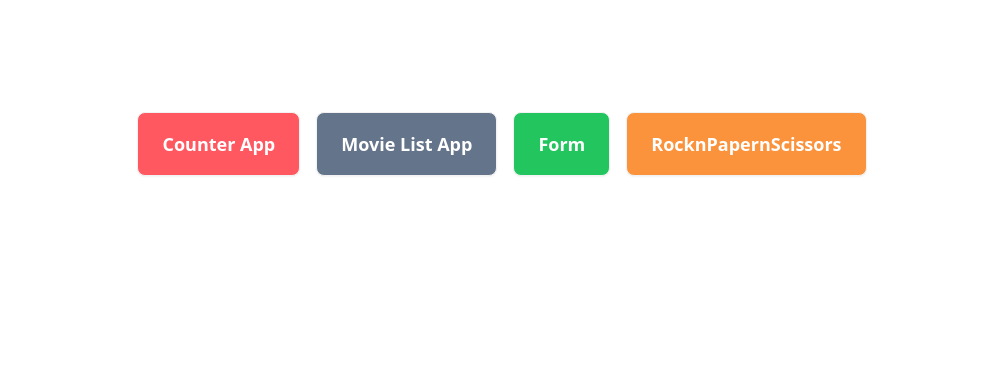
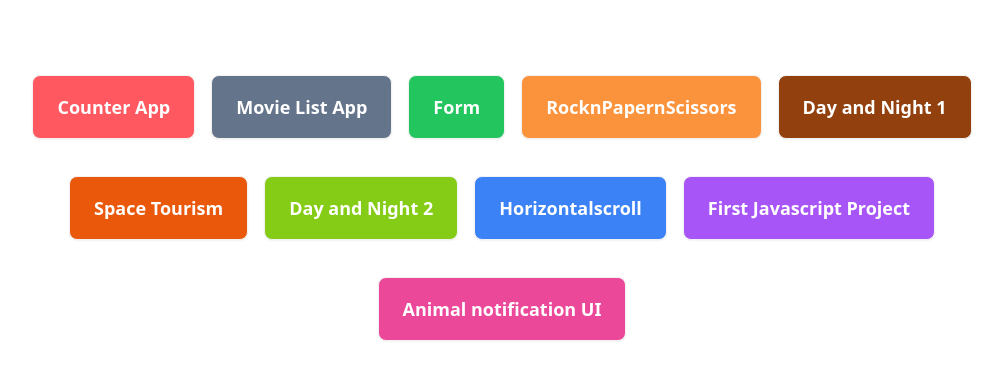
Before and after one commit to oneilh/Cybite-FrontEnd-Aug-2024-Cohort--Mini_Projects-, a React (Vite) app: page / in a window 1280 px wide. Shown: the top 380 px of the page, without its empty margins (138-1141 px from the left). Built offline with nearby package versions, Linux system fonts and the light colour scheme.

Commit message:
added links to more projects

```diff
--- a/src/App/Home.jsx
+++ b/src/App/Home.jsx
@@ -1,8 +1,11 @@
 import { Link } from "react-router-dom";
+`
+  a
 
+`;
 const Home = () => {
   return (
-    <div className="flex flex-wrap w-[80%] gap-4 h-72 mx-auto items-center justify-center">
+    <div className="flex flex-wrap w-[80%] gap-4 h-72 mx-auto mt-16 items-center justify-center">
       <Link to="counter">
         <button className="btn btn-md lg:btn-lg bg-error text-white px-4 text-center">
           Counter App
@@ -24,6 +27,36 @@ const Home = () => {
           RocknPapernScissors
         </button>
       </a>
+      <a href="https://day-and-night-brown.vercel.app/">
+        <button className="btn btn-md lg:btn-lg bg-amber-800 text-white px-4 text-center">
+          Day and Night 1
+        </button>
+      </a>
+      <a href="https://spacetourism-seven.vercel.app/">
+        <button className="btn btn-md lg:btn-lg bg-orange-600 text-white px-4 text-center">
+          Space Tourism
+        </button>
+      </a>
+      <a href="https://feb-cohort-2025-mini-project.vercel.app/">
+        <button className="btn btn-md lg:btn-lg bg-lime-500 text-white px-4 text-center">
+          Day and Night 2
+        </button>
+      </a>
+      <a href="https://feb-cohort-2025-mini-project.vercel.app/horizontalscroll.html">
+        <button className="btn btn-md lg:btn-lg bg-blue-500 text-white px-4 text-center">
+          Horizontalscroll
+        </button>
+      </a>
+      <a href="https://feb-cohort-2025-mini-project.vercel.app/dom-showcase.html">
+        <button className="btn btn-md lg:btn-lg bg-purple-500 text-white px-4 text-center">
+          First Javascript Project
+        </button>
+      </a>
+      <a href="https://feb-cohort-2025-mini-project.vercel.app/animal-notification-ui.html">
+        <button className="btn btn-md lg:btn-lg bg-pink-500 text-white px-4 text-center">
+          Animal notification UI
+        </button>
+      </a>
     </div>
   );
 };
```
